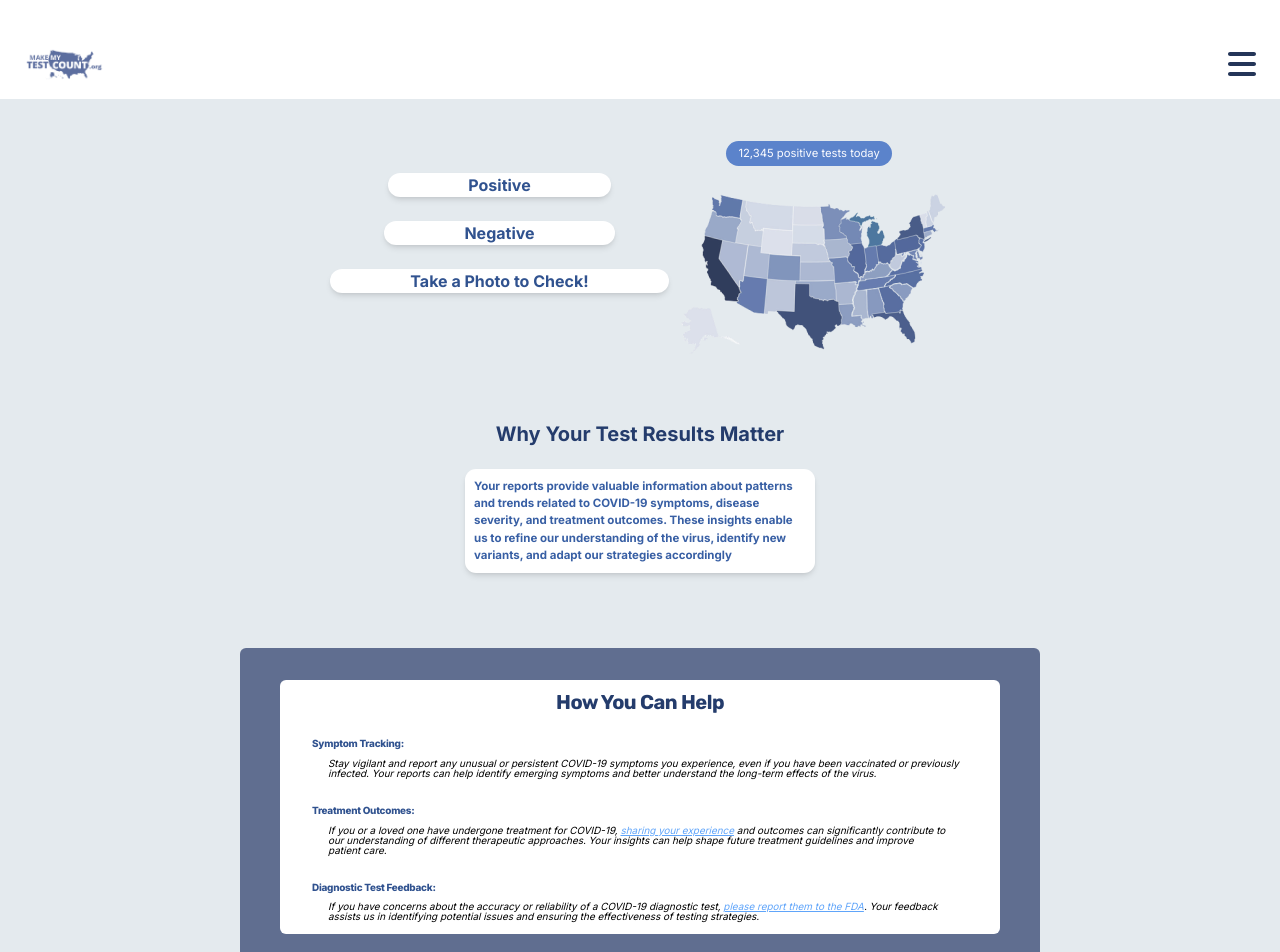
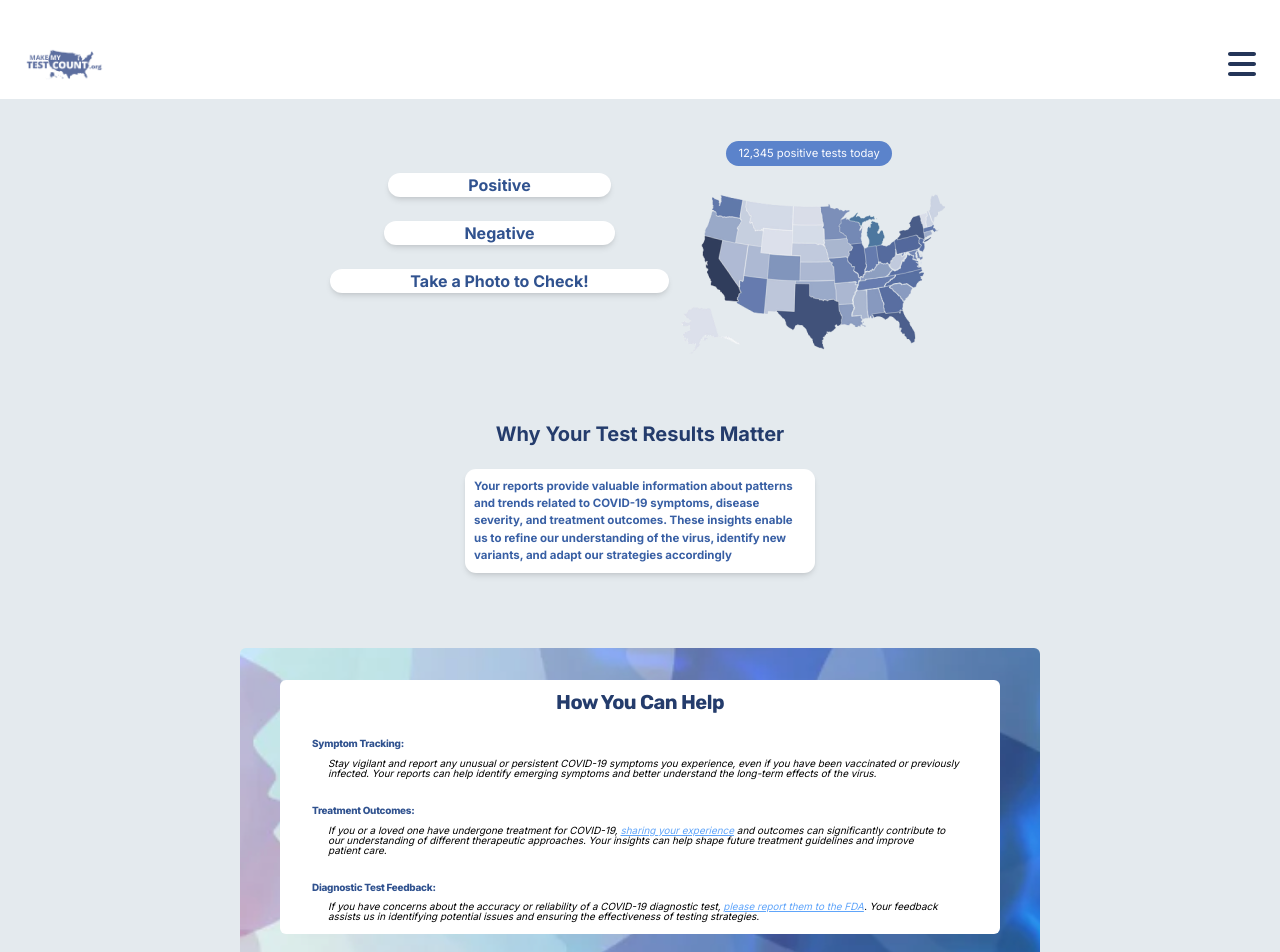
Before and after one commit to EmilyJarecki/TOP-Project, a Next.js app: page / in a window 1280 px wide. Shown: the top 952 px of the page. Built offline with nearby package versions, Linux system fonts and the light colour scheme.

Commit message:
add image to how you can help background

```diff
--- a/src/components/HowYouCanHelp.jsx
+++ b/src/components/HowYouCanHelp.jsx
@@ -1,9 +1,10 @@
 import Link from "next/link";
+import covidImg1 from "../assets/popUpResults/covidImg1.jpg"
 
 export default function HowYouCanHelp() {
 
     return (
-        <div className="bg-hych-bg-blue rounded-md py-8 px-10 mx-[15%] sm:mx-[5%] max-w-[800px]">
+        <div className="bg-[url(../assets/popUpResults/covidImg1.jpg)] rounded-md py-8 px-10 mx-[15%] sm:mx-[5%] max-w-[800px]">
             <div className="bg-white rounded-md flex flex-col items-center p-3">
                 <p className="font-rubik font-bold text-xl text-hych-title-blue leading-none tracking-tight">How You Can Help</p>
                 <div className="container px-5 flex-col">
```
